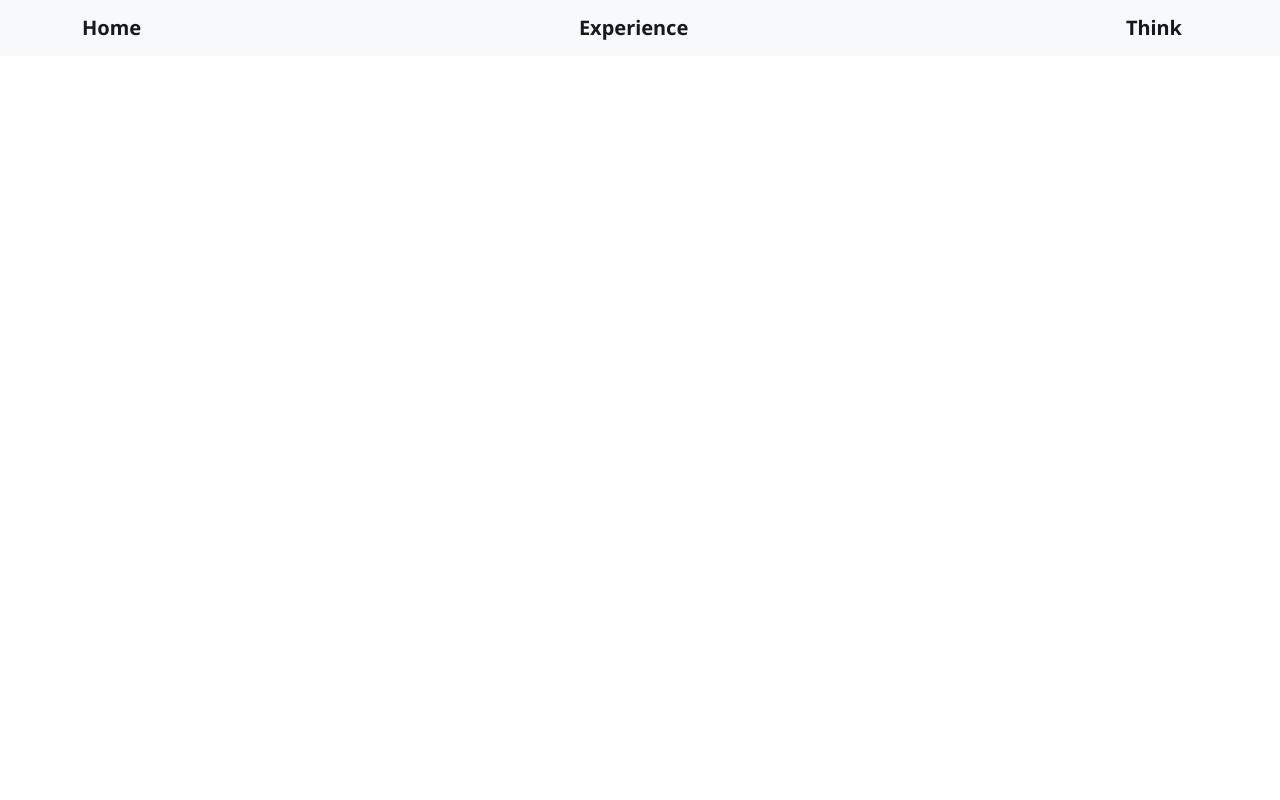
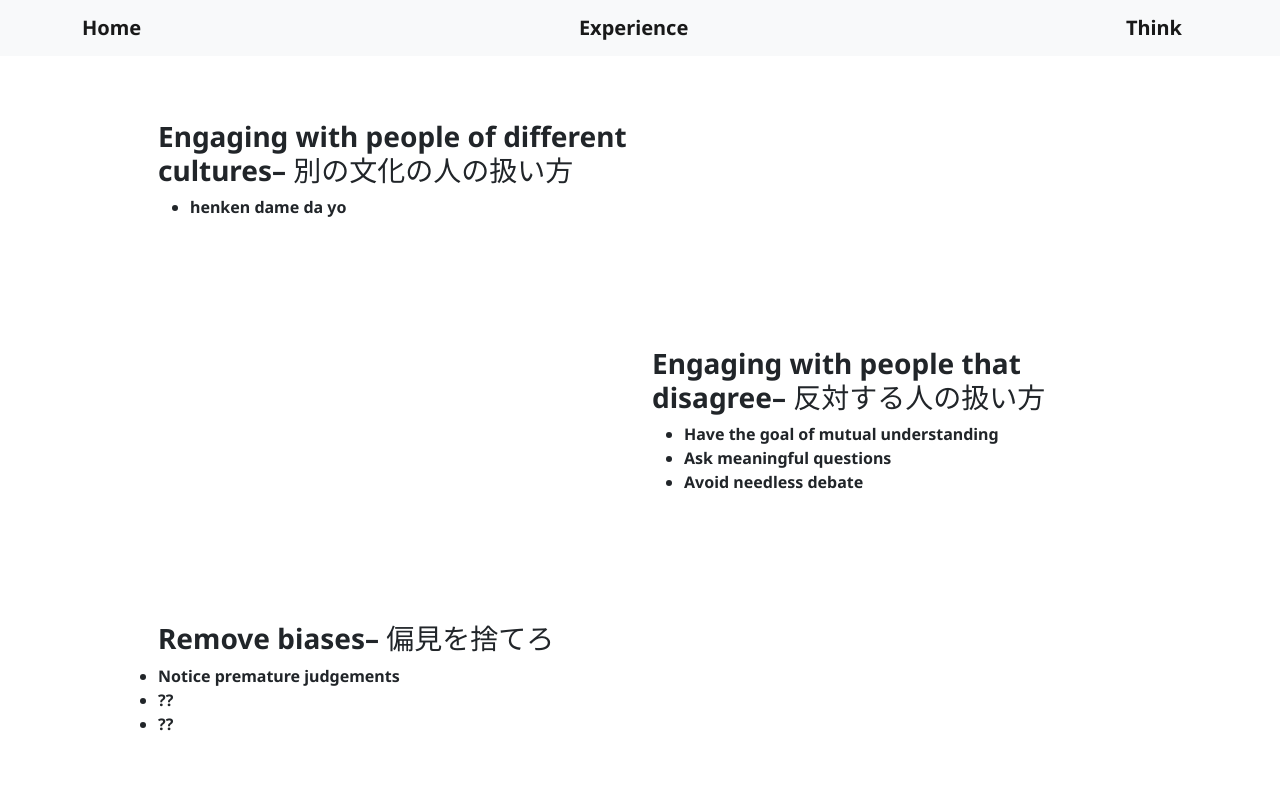
Before and after one commit to Kenta15/hack_react, a React (Create React App) app: page / in a window 1280 px wide. Both pictures are taken after a click on the element "Think". Shown: the top 800 px of the page. Built offline with nearby package versions, Linux system fonts and the light colour scheme.

Commit message:
Thinking

```diff
--- a/public/index.html
+++ b/public/index.html
@@ -24,7 +24,7 @@
       work correctly both with client-side routing and a non-root public URL.
       Learn how to configure a non-root public URL by running `npm run build`.
     -->
-    <title>React App</title>
+    <title>Kanjo Compass</title>
 
     <script src="https://www.gstatic.com/dialogflow-console/fast/messenger-cx/bootstrap.js?v=1"></script>
     <style>
--- a/src/App.js
+++ b/src/App.js
@@ -44,17 +44,8 @@ const App = () => {
 
       { pageState == 'Home' && <HomeCard />}
       { pageState == 'Experience' && <ExperienceCard changePage={changePage} />}
-      { pageState == 'NewPost' && <ExperienceCreateCard changePage={changePage}  />}
+      { pageState == 'NewPost' && <ExperienceCreateCard />}
       { pageState == 'Think' && <Think />}
-
-
-      <df-messenger
-      df-cx="true"
-      location="us-west1"
-      chat-title="Empath"
-      agent-id="a8e6d324-67df-40c5-919a-970dfccf6128"
-      language-code="en"
-    ></df-messenger>
 
     </div>
   );
--- a/src/Think.jsx
+++ b/src/Think.jsx
@@ -1,9 +1,64 @@
-import {useState, useEffect} from 'react'
+import Container from 'react-bootstrap/Container';
+import Row from 'react-bootstrap/Row';
+import Col from 'react-bootstrap/Col';
 
 const Exercise = () => {
     return (
-    <div></div>
-    )
+      <div className="App">
+
+
+    <Container>
+        <Row className="p-5 m-3">
+          <Col>
+          <h3>Engaging with people of different cultures– 別の文化の人の扱い方</h3>
+        <ul>
+          <li>henken dame da yo</li>
+        </ul>
+          </Col>
+      <Col></Col>
+        </Row>
+
+
+        <Row className="p-5 m-3">
+          <Col>
+          </Col>
+          <Col>
+          <h3>Engaging with people that disagree– 反対する人の扱い方</h3>
+        <ul>
+          <li>Have the goal of mutual understanding</li>
+          <li>Ask meaningful questions</li>
+          <li>Avoid needless debate</li>
+        </ul>
+          </Col>
+        </Row>
+
+        <Row className="p-5 m-3">
+        <h3>Remove biases– 偏見を捨てろ</h3>
+        <ul>
+          <li>Notice premature judgements</li>
+          <li>??</li>
+          <li>??</li>
+        </ul>
+        </Row>
+
+
+        <Row className="p-5 m-3">
+        <Col>
+          </Col>
+          <Col>
+        <h3>Be self-aware– 自覚しろ</h3>
+        <ul>
+          <li>Think about how your actions affect others</li>
+          <li>Try meditation</li>
+          <li>??</li>
+        </ul>
+      </Col>
+      </Row>
+
+      </Container>
+
+      </div>
+    );
   }
 
   export default Exercise;
```
